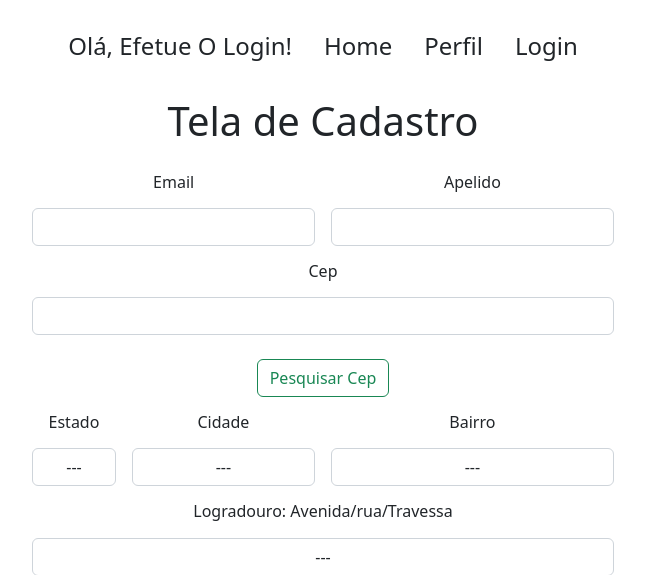
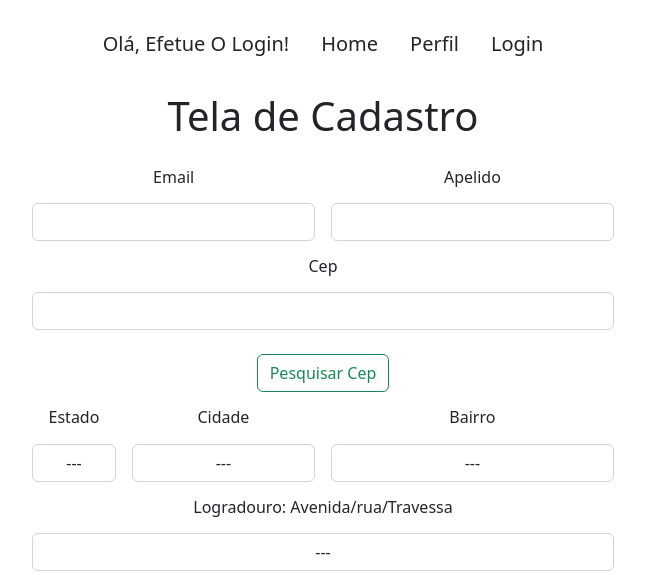
Before and after one commit to CarlosEduardosp/E-commerce, a Flask app: page /cadastrar_cliente in a window 1280 px wide. Shown: the top 575 px of the page, without its empty margins (317-962 px from the left). Run offline with Flask 3, Linux system fonts and the light colour scheme.

Commit message:
atualizando menu

```diff
--- a/templates/base.html
+++ b/templates/base.html
@@ -15,39 +15,39 @@
 
        <nav class="nav justify-content-center">
 
-           <a class="nav-link active text-dark" href="#"><h4>Olá, {{id_cliente.title()}}</h4></a>
+           <a class="nav-link active text-dark" href="#"><h5>Olá, {{id_cliente.title()}}</h5></a>
 
-          <a class="nav-link active text-dark" aria-current="page" href="{{url_for('homepage', id_cliente=id_cliente)}}"><h4>Home</h4></a>
+          <a class="nav-link active text-dark" aria-current="page" href="{{url_for('homepage', id_cliente=id_cliente)}}"><h5>Home</h5></a>
         </li>
 
           {% if 'adm' in id_cliente or 'Adm' in id_cliente or 'ADM' in id_cliente %}
 
           <li class="nav-item">
-              <a class="nav-link text-dark" href="{{url_for('clientes', id_cliente=id_cliente)}}"><h4>Clientes</h4></a>
+              <a class="nav-link text-dark" href="{{url_for('clientes', id_cliente=id_cliente)}}"><h5>Clientes</h5></a>
             </li>
           <li class="nav-item">
-              <a class="nav-link text-dark" href="{{url_for('produtos', id_cliente=id_cliente, id_produto=0)}}"><h4>Produtos</h4></a>
+              <a class="nav-link text-dark" href="{{url_for('produtos', id_cliente=id_cliente, id_produto=0)}}"><h5>Produtos</h5></a>
             </li>
           <li class="nav-item">
-              <a class="nav-link text-dark" href="{{url_for('controle_pedidos', id_cliente=id_cliente)}}"><h4>Controle_Pedidos</h4> </a>
+              <a class="nav-link text-dark" href="{{url_for('controle_pedidos', id_cliente=id_cliente)}}"><h5>Controle_Pedidos</h5> </a>
             </li>
           <li class="nav-item">
-              <a class="nav-link text-dark" href="{{url_for('editar', id_cliente=id_cliente)}}"><h4>Editar Loja</h4> </a>
+              <a class="nav-link text-dark" href="{{url_for('editar', id_cliente=id_cliente)}}"><h5>Editar Loja</h5> </a>
             </li>
 
           {% endif %}
             {% if id_cliente != "Efetue o Login!"%}
             {% if id_cliente != "ADM" and id_cliente != "adm" and id_cliente != "Adm" %}
           <li class="nav-item">
-          <a class="nav-link active text-dark" aria-current="page" href="{{url_for('minhas_compras', id_cliente=id_cliente)}}"><h4>Minhas Compras</h4> </a>
+          <a class="nav-link active text-dark" aria-current="page" href="{{url_for('minhas_compras', id_cliente=id_cliente)}}"><h5>Minhas Compras</h5> </a>
         </li>
             {% endif %}
           {% endif %}
           <li class="nav-item">
-              <a class="nav-link text-dark" href="{{url_for('perfil', id_cliente=id_cliente)}}"><h4>Perfil</h4> </a>
+              <a class="nav-link text-dark" href="{{url_for('perfil', id_cliente=id_cliente)}}"><h5>Perfil</h5> </a>
             </li>
            <li class="nav-item">
-          <a class="nav-link text-dark" href="{{url_for('login', id_cliente=id_cliente)}}"><h4>Login</h4> </a>
+          <a class="nav-link text-dark" href="{{url_for('login', id_cliente=id_ch5liente)}}"><h5>Login</h5> </a>
         </li>
 
 
```
